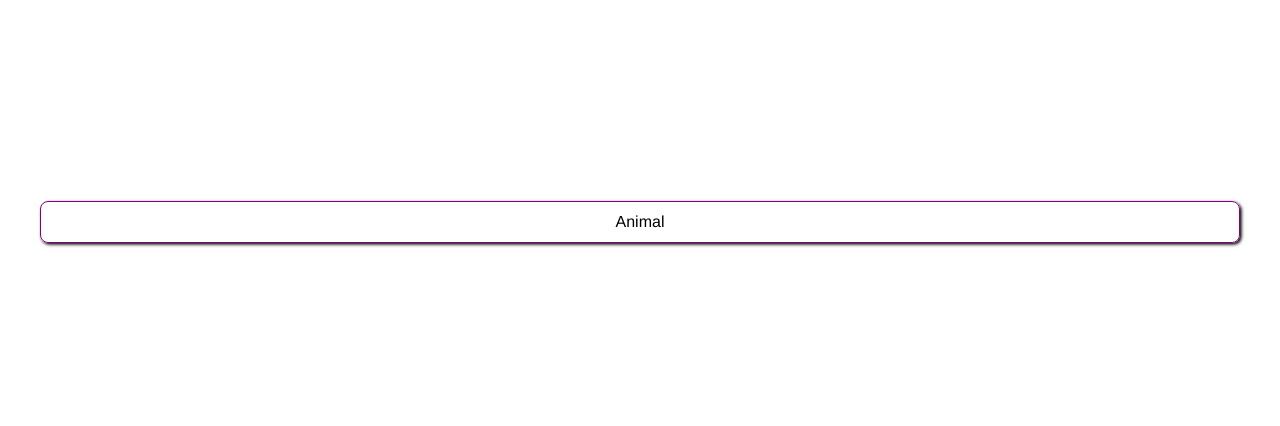
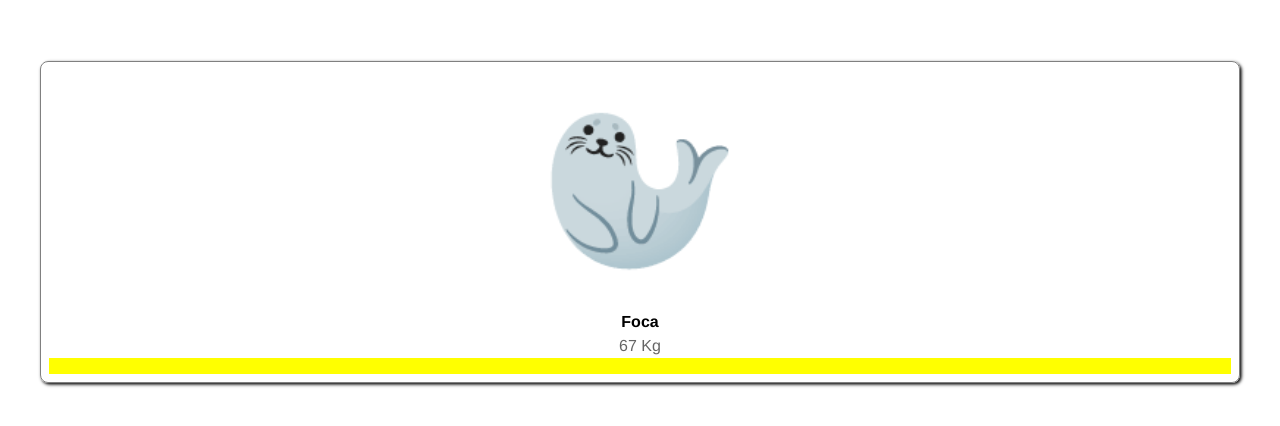
Before and after one commit to ufjf-dcc207/ufjf-dcc207-2024-3-a-atv03-Lara-Dias, a React (Vite) app: page / in a window 1280 px wide. Shown: the part 178-604 px from the top of the page. Built offline with nearby package versions, Linux system fonts and the light colour scheme.

Commit message:
estiliza componente

```diff
--- a/src/Animal.css
+++ b/src/Animal.css
@@ -1,6 +1,23 @@
 .animal{
-    border: 1px solid purple;
+    border: 1px solid gray;
     box-shadow: 0.1em 0.1em 0.2em;
     padding: 0.5em;
     border-radius: 0.5em;
 }
+
+.animal :nth-child(1){
+    font-size: 10em;
+}
+
+.animal :nth-child(2){
+    font-weight: 600;
+}
+
+.animal :nth-child(3){
+    opacity: 0.6;
+}
+
+.animal :nth-child(4){
+    background-color: yellow;
+    min-height: 1em;
+}
--- a/src/Animal.tsx
+++ b/src/Animal.tsx
@@ -1,5 +1,17 @@
 import "./Animal.css";
 
-export default function(){
-    return <div className="animal">Animal</div>
+interface AnimalProps{
+    icone: string;
+    nome:string;
+    peso:number;
+    extincao:boolean;
 }
+
+export default function Animal({icone, nome, peso, extincao}:AnimalProps){
+    return <div className="animal">
+        <div>{icone}</div>
+        <div>{nome}</div>
+        <div>{peso+" Kg"}</div>
+        <div>{extincao}</div>
+    </div>
+}
--- a/src/App.tsx
+++ b/src/App.tsx
@@ -3,7 +3,7 @@ import './App.css'
 
 function App() {
   return <div className="app">
-  <Animal/>
+  <Animal icone="🦭" nome="Foca" peso={67} extincao={true}/>
   </div>;
 }
 
```
